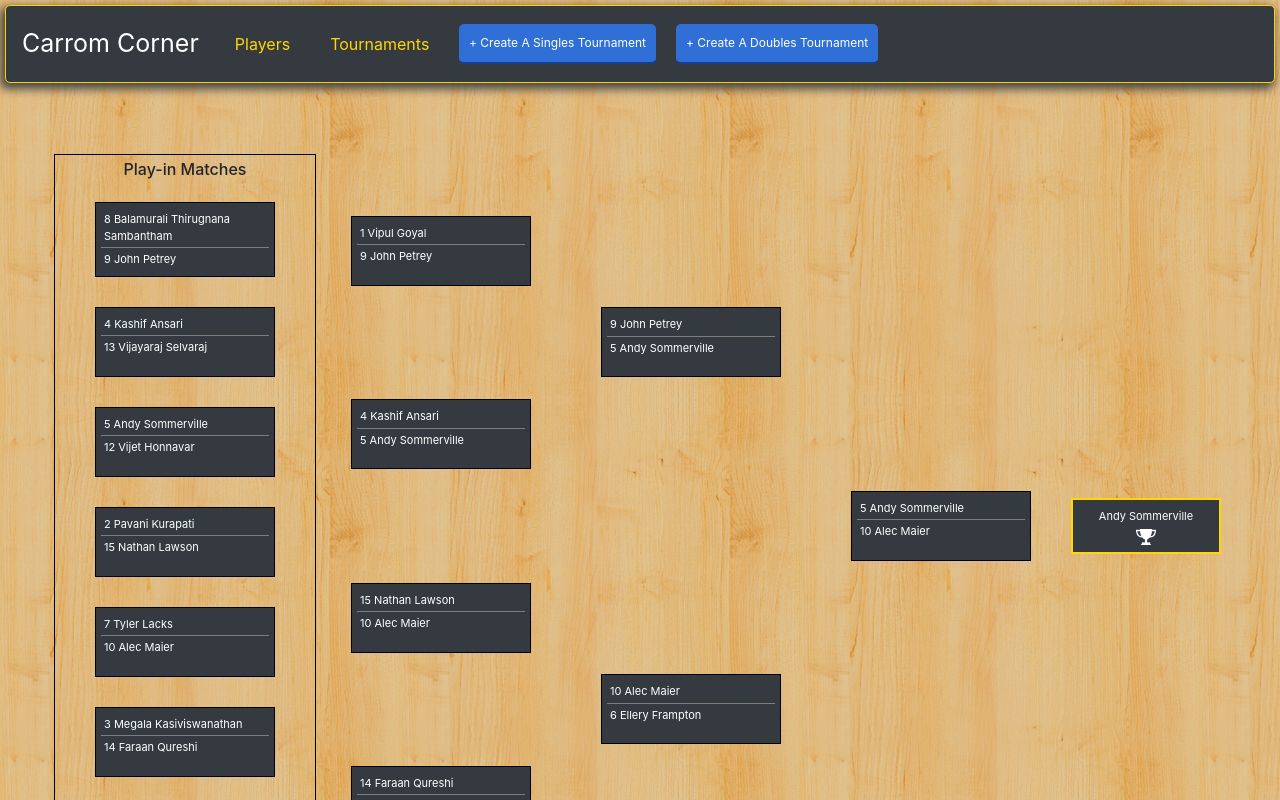
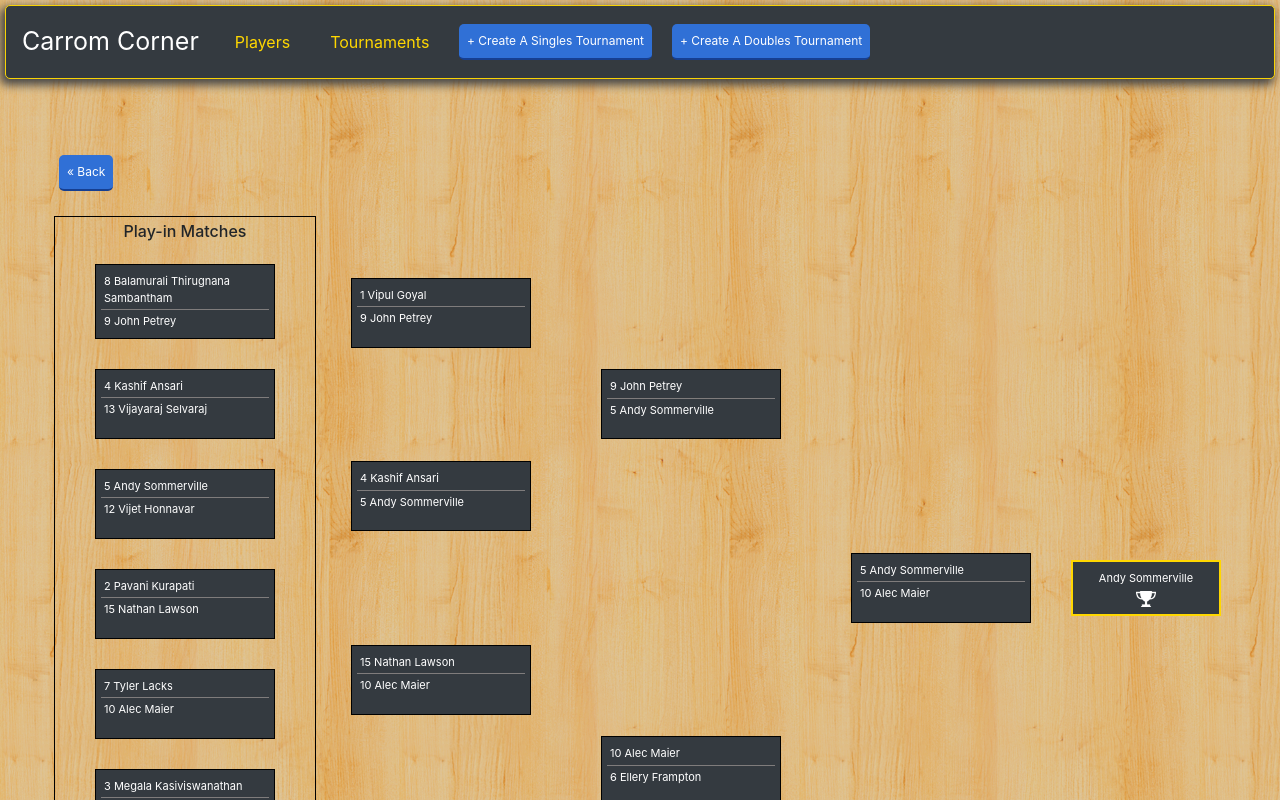
Before and after one commit to AlecM33/carrom-corner, an Angular app: page /playoffs/1 in a window 1280 px wide. Shown: the top 800 px of the page. Built offline with nearby package versions, Linux system fonts and the light colour scheme; data requests are answered from the project's data file.

Commit message:
Added back button for playoff page

```diff
--- a/src/app/Playoffs/playoffs.component.html
+++ b/src/app/Playoffs/playoffs.component.html
@@ -1,5 +1,8 @@
 <div class='notice-container'>
     <p id='notice'></p>
+</div>
+<div class="back-button">
+    <button class="main-buttons create-button" (click)='goBack()'>« Back</button>
 </div>
 <!--<h2>Playoffs</h2>-->
 <div class='button-set' *ngIf="!isOver">
--- a/src/app/Playoffs/playoffs.component.ts
+++ b/src/app/Playoffs/playoffs.component.ts
@@ -53,6 +53,10 @@ export class PlayoffsComponent implements OnInit{
             });
         });
 
+    }
+
+    goBack() {
+        this.router.navigateByUrl('/tournaments');
     }
 
     endTournament() {
--- a/src/styles.css
+++ b/src/styles.css
@@ -124,7 +124,7 @@ label {
     border-radius: 5px;
     cursor: pointer;
     color: white;
-    padding: 10px;
+    padding: 8px;
     font-size: 12px;
     margin: 10px;
     display: inline-block;
@@ -360,6 +360,14 @@ img#trophy {
     padding: 10px;
     font-weight: bold;
     text-align: left;
+}
+
+.back-button {
+    display: flex;
+    justify-content: left;
+    animation: fadein 1s;
+    animation-fill-mode: backwards;
+    animation-delay: 0.4s;
 }
 
 .player-list-header, .tourny-list-header, .player-list-subheader, .add-all-button {
```
